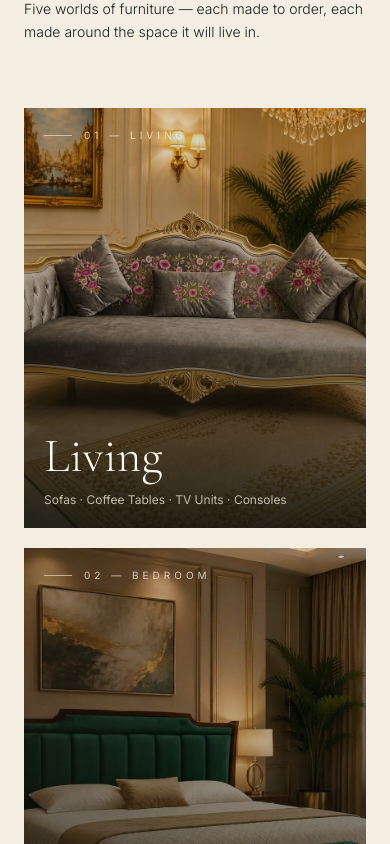
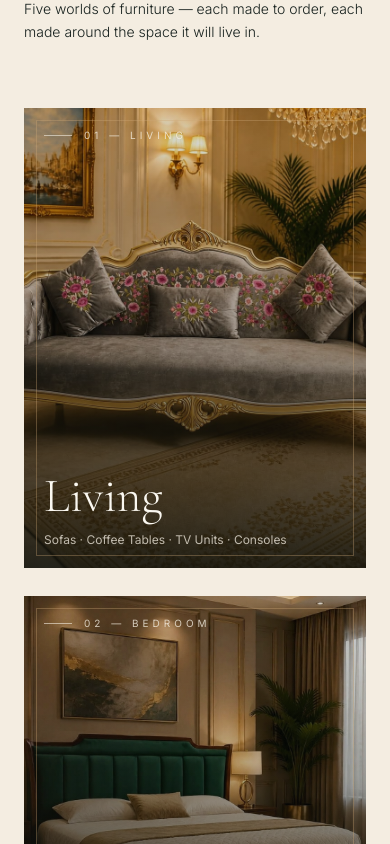
Before and after one commit to srs4929/Heaven_Furniture_landing, a React (Vite) app: page / in a window 390 px wide. Shown: the part 1860-2704 px from the top of the page. Built offline with nearby package versions, Linux system fonts and the light colour scheme.

Commit message:
fix : ux in phone

```diff
--- a/src/components/Collections.jsx
+++ b/src/components/Collections.jsx
@@ -18,7 +18,7 @@ export default function Collections() {
           </p>
         </div>
 
-        <div className="grid grid-cols-1 lg:grid-cols-12 gap-5 md:gap-6 auto-rows-auto">
+        <div className="grid grid-cols-1 lg:grid-cols-12 gap-7 md:gap-6 auto-rows-auto">
           {collections.map((c, i) => (
             <a
               key={c.key}
@@ -28,14 +28,16 @@ export default function Collections() {
               data-delay={Math.min((i % 4) + 1, 5)}
               aria-label={`${c.name} collection — ${c.items.join(', ')}`}
             >
-              {/* Editorial hairline frame — fades in on hover for the "gallery wall" feel */}
+              {/* Editorial hairline frame — always-visible on mobile (so the
+                  gallery feels framed, not a plain feed) and fades in on hover
+                  on larger viewports for the "gallery wall" feel. */}
               <span
                 aria-hidden
-                className="pointer-events-none absolute inset-3 md:inset-4 z-20
-                  border border-brass-400/0 group-hover:border-brass-400/60
-                  transition-[border-color] duration-700 ease-out-soft"
+                className={`pointer-events-none absolute z-20 border transition-[border-color,inset] duration-700 ease-out-soft
+                  inset-3 border-brass-400/35 md:inset-4 md:border-brass-400/0
+                  group-hover:border-brass-400/60`}
               />
-              <div className={`relative w-full ${c.height}`}>
+              <div className={`relative w-full ${c.mobileHeight ?? ''} ${c.height}`}>
                 <img
                   src={c.image}
                   alt={c.alt}
--- a/src/data/brand.js
+++ b/src/data/brand.js
@@ -34,7 +34,8 @@ export const collections = [
     image: '/sofa.jpeg',
     alt: 'A craftsman building and finishing a bespoke living-room piece by hand at the workbench',
     span: 'lg:col-span-7 lg:row-span-2',
-    height: 'h-[420px] md:h-[560px] lg:h-[720px]',
+    height: 'h-[460px] md:h-[560px] lg:h-[720px]',
+    mobileHeight: 'h-[460px]',
   },
   {
     key: 'bedroom',
@@ -43,7 +44,8 @@ export const collections = [
     image: '/bedroom.jpg',
     alt: 'Custom upholstered bed with quiet morning light',
     span: 'lg:col-span-5',
-    height: 'h-[420px] md:h-[340px] lg:h-[340px]',
+    height: 'h-[360px] md:h-[340px] lg:h-[340px]',
+    mobileHeight: 'h-[360px]',
   },
   {
     key: 'dining',
@@ -52,7 +54,8 @@ export const collections = [
     image: '/dining.jpg',
     alt: 'Solid timber dining table with sculptural chairs',
     span: 'lg:col-span-5',
-    height: 'h-[420px] md:h-[340px] lg:h-[340px]',
+    height: 'h-[520px] md:h-[340px] lg:h-[340px]',
+    mobileHeight: 'h-[520px]',
   },
   {
     key: 'office',
@@ -61,7 +64,8 @@ export const collections = [
     image: '/office.jpg',
     alt: 'Executive desk with custom shelving and natural light',
     span: 'lg:col-span-5',
-    height: 'h-[420px] md:h-[340px] lg:h-[340px]',
+    height: 'h-[360px] md:h-[340px] lg:h-[340px]',
+    mobileHeight: 'h-[360px]',
   },
   {
     key: 'bespoke',
@@ -70,8 +74,9 @@ export const collections = [
     image: '/bespoke.jpg',
     alt: 'Hand-drawn furniture sketches on a designer\u2019s desk',
     span: 'lg:col-span-7',
-    height: 'h-[420px] md:h-[460px] lg:h-[480px]',
+    height: 'h-[560px] md:h-[460px] lg:h-[480px]',
     accent: true,
+    mobileHeight: 'h-[560px]',
   },
 ]
 
```
